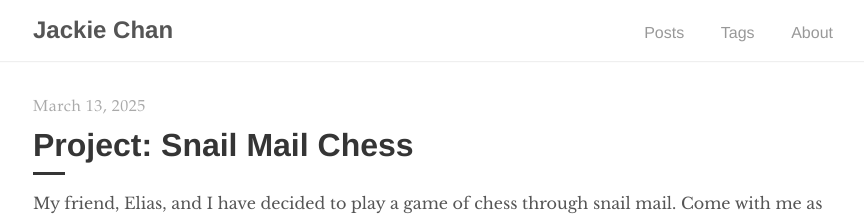
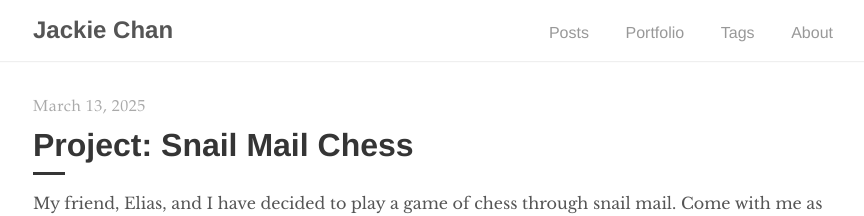
Before and after one commit to jackiechanmakes/jackiechanmakes.github.io, a Jekyll site: the page built from index.html, in a window 1280 px wide. Shown: the top 216 px of the page, without its empty margins (207-1071 px from the left). Built offline with Jekyll 4.4.1, drawn with Linux system fonts in a browser that asks for light colours; the list of posts is cut into pages by our own code.

Commit message:
Add portfolio link

```diff
--- a/_includes/navigation.html
+++ b/_includes/navigation.html
@@ -5,6 +5,7 @@
     </a>
     <ul>
       <li><a href="{{ site.baseurl }}/">Posts</a></li>
+      <li><a href="{{ '/portfolio' }}/">Portfolio</a></li>
       <li><a href="{{ '/tags' | prepend: site.baseurl }}">Tags</a></li>
       <li><a href="{{ '/about' | prepend: site.baseurl }}">About</a></li>
     </ul>
```
Also changed, not shown: 1 other file.
